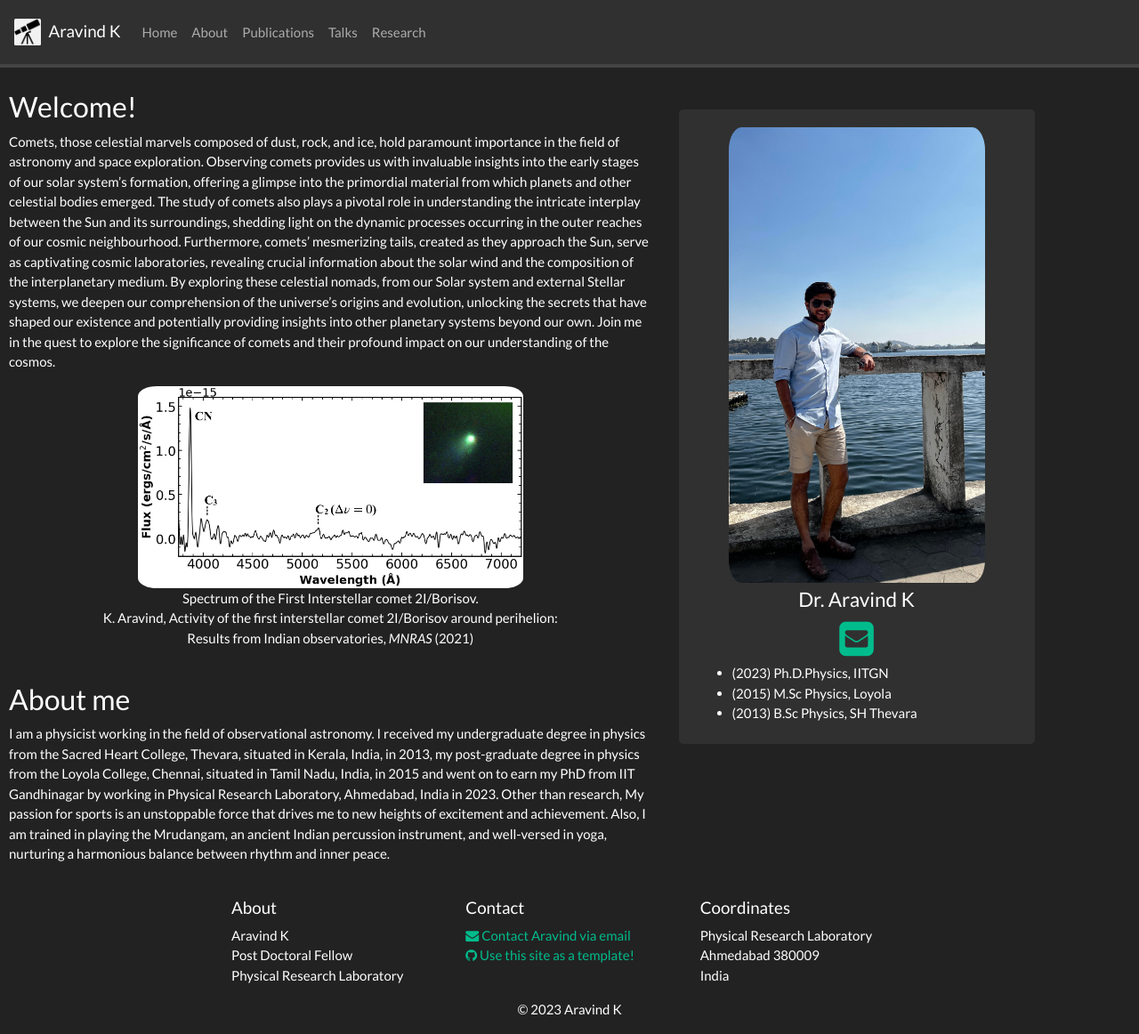
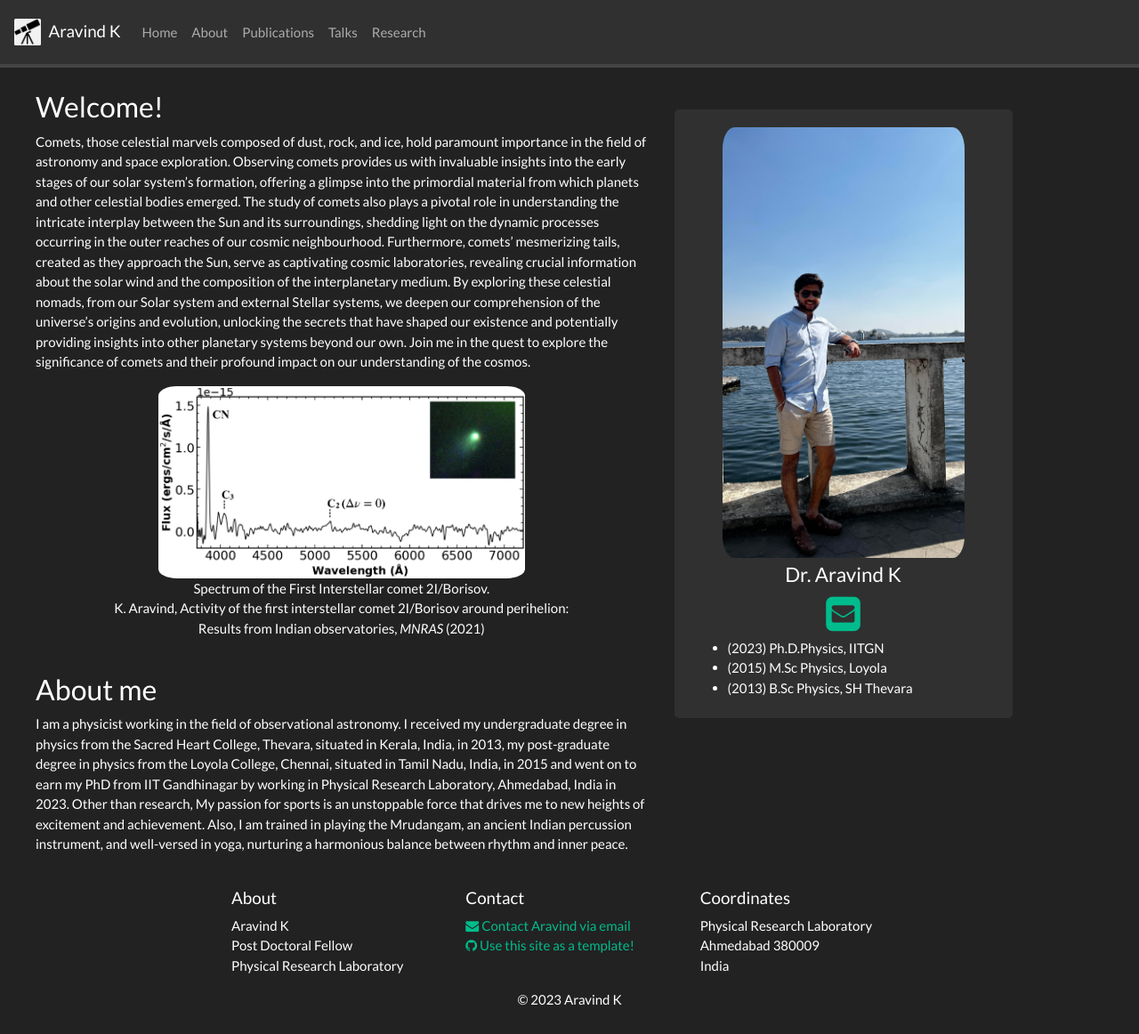
Before and after one commit to DrAravind1192/DrAravind1192.github.io, a Jekyll site: the page built from _pages/home.md, in a window 1280 px wide and 1162 px high. Shown: the whole window at 89% size. Built offline with Jekyll 4.4.1, drawn with Linux system fonts in a browser that asks for light colours; nearby versions of some CDN libraries; a style sheet for code colours, icons or effects is not loaded.

Commit message:
Update default.html

```diff
--- a/_layouts/default.html
+++ b/_layouts/default.html
@@ -19,8 +19,8 @@
     /* Large padding for large screens */
     @media only screen and (min-width: 1025px) {
       .main-container {
-        padding-left:10px;
-        padding-right: 10px;
+        padding-left:40px;
+        padding-right: 40px;
         padding-top:5px
       }
     }
```
